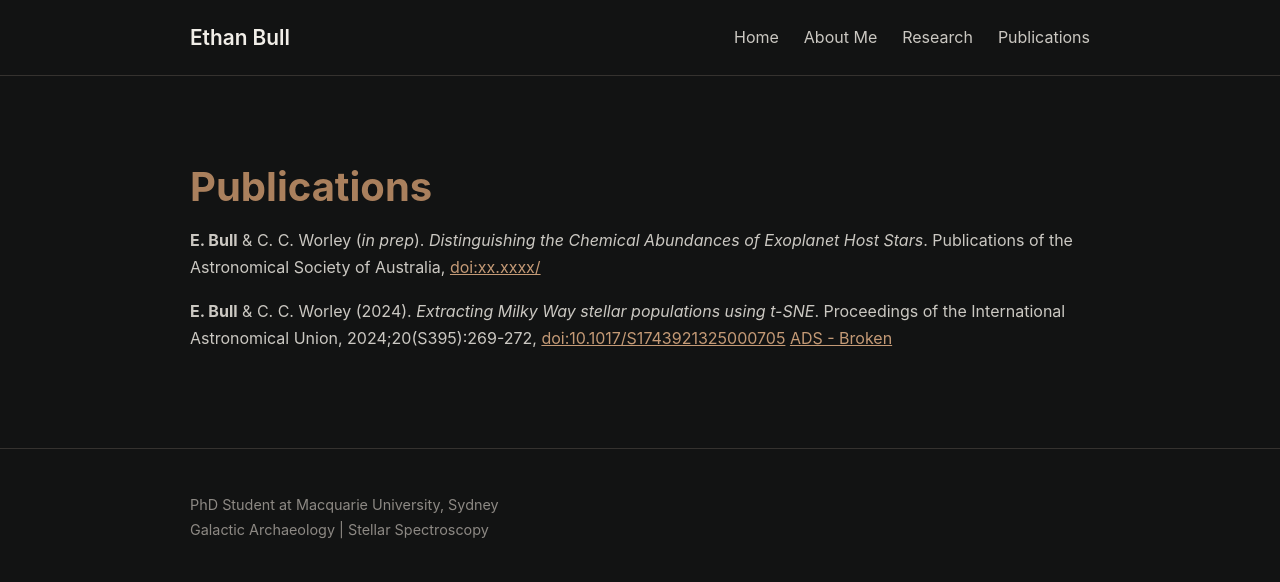
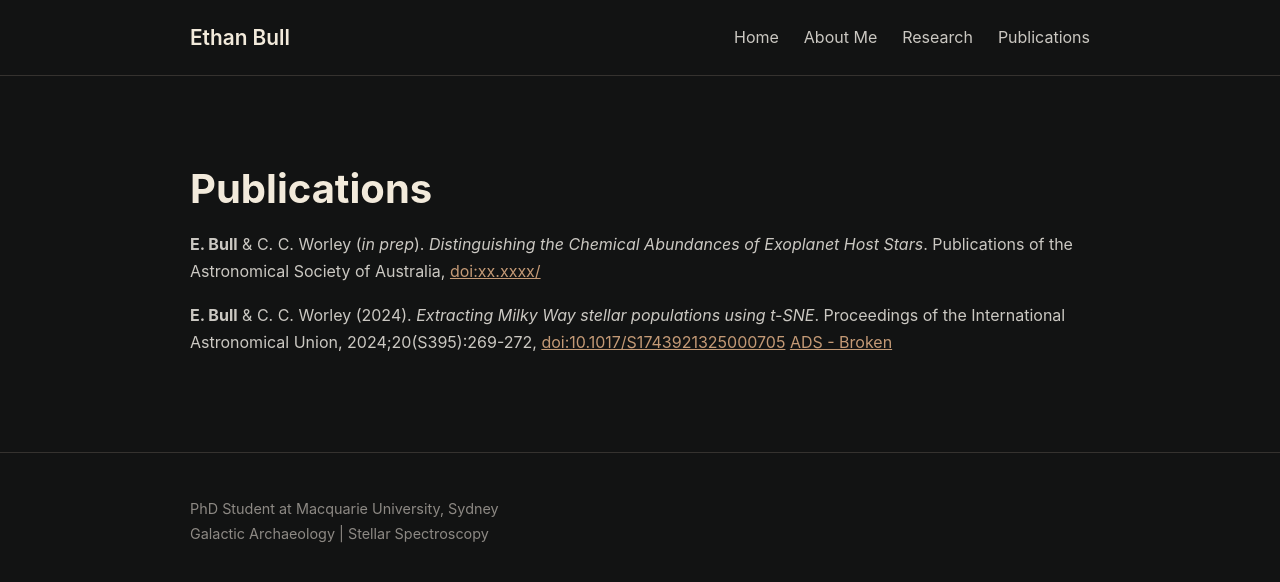
Before and after one commit to iBexal/ibexal.github.io, a Jekyll site: the page built from publications.md, in a window 1280 px wide. Shown: the top 582 px of the page. Built offline with Jekyll 4.4.1, drawn with Linux system fonts in a browser that asks for light colours.

Commit message:
more colors

```diff
--- a/assets/css/style.css
+++ b/assets/css/style.css
@@ -4,7 +4,7 @@
     --surface: #1b1a19;
 
     --text: #cbc8c2;
-    --heading: #f1eee8;
+    --heading: #f2eadb;
 
     --accent: #aa805d;
     --link: #c49a76;
@@ -90,11 +90,7 @@ main > .container {
     padding-top: 60px;
 }
 
-h1 {
-    color: var(--accent);
-    line-height: 1.2;
-}
-
+h1,
 h2,
 h3,
 h4 {
--- a/publications.md
+++ b/publications.md
@@ -5,6 +5,7 @@ permalink: /publications/
 ---
 
 # Publications
+
 **E. Bull** & C. C. Worley (*in prep*). *Distinguishing the Chemical Abundances of Exoplanet Host
 Stars*. Publications of the Astronomical Society of Australia, [doi:xx.xxxx/](/publications/)
 
```
Also changed, not shown: research.md (+0 -1 lines).
